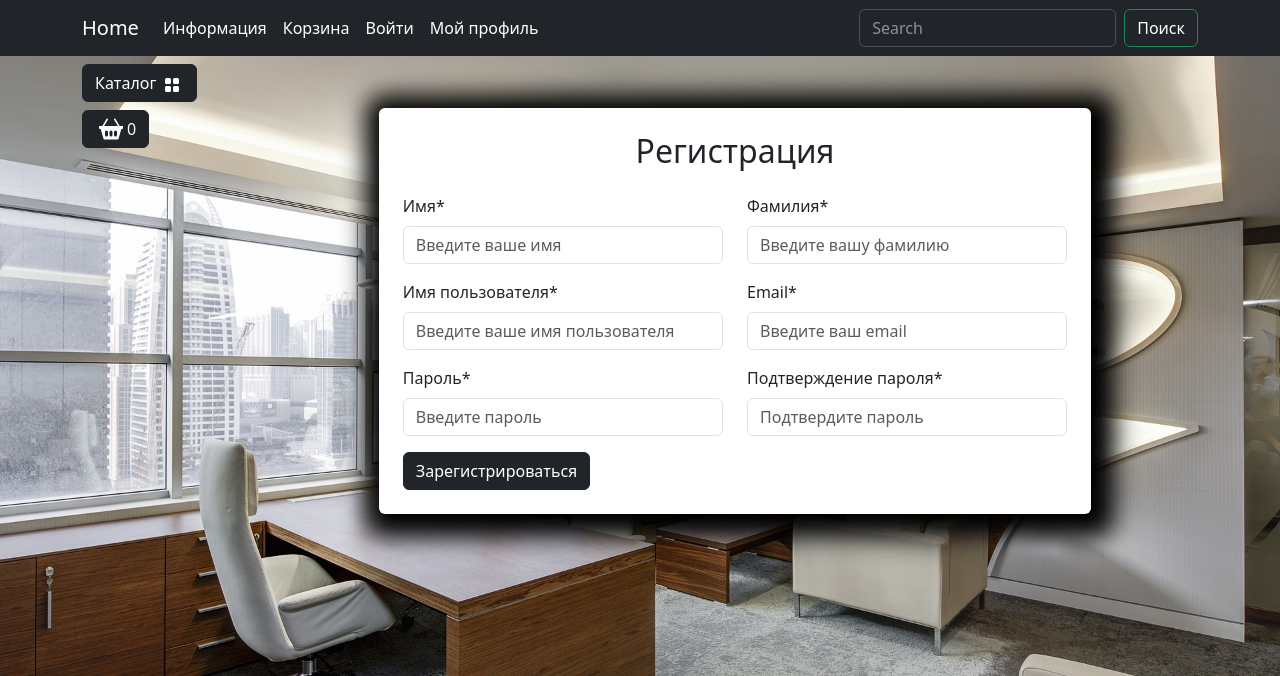
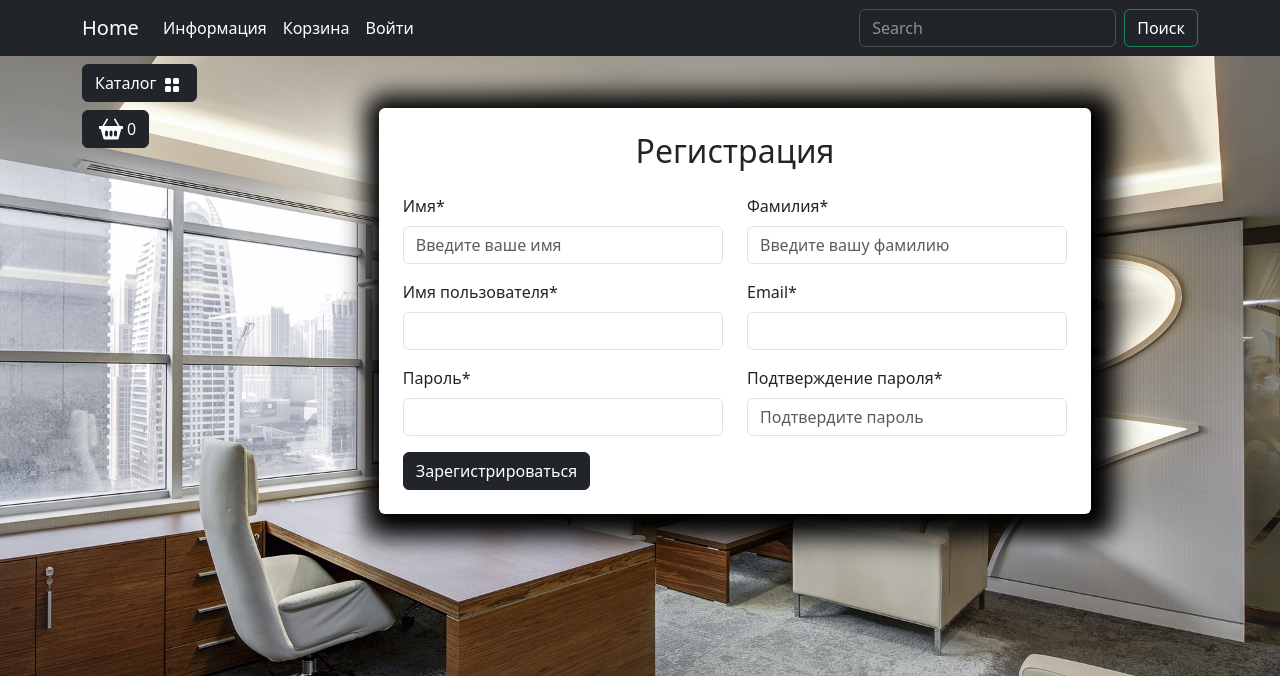
Before and after one commit to PSFED/WebShop, a Django app: page /user/registration/ in a window 1280 px wide. Shown: the top 676 px of the page. Run offline with Django 4.2, Linux system fonts and the light colour scheme; data comes from the database, SQL or seed files in the repository; some libraries are stand-ins or nearby versions.

Commit message:
Registration form and controller are ready

```diff
--- a/templates/base.html
+++ b/templates/base.html
@@ -47,9 +47,11 @@
                         <li class="nav-item">
                             <a class="nav-link  text-white" href="carts/cart.html">Корзина</a>
                         </li>
-                        <li class="nav-item">
-                            <a class="nav-link  text-white" href="{% url 'users:login' %}">Войти</a>
-                        </li>
+                        {% if not user.is_authenticated %}
+                            <li class="nav-item">
+                                <a class="nav-link  text-white" href="{% url 'users:login' %}">Войти</a>
+                            </li>
+                        {% else %}
                         <li class="nav-item dropdown ">
                             <a class="nav-link dropdown-toggle text-white" href="#" role="button"
                                 data-bs-toggle="dropdown" aria-expanded="false">
@@ -59,13 +61,16 @@
                                 <li><a class="dropdown-item  text-white" href="carts/cart.html">Корзина</a></li>
                                 <li><a class="dropdown-item  text-white" href="{% url 'users:profile' %}">Личный кабинет</a>
                                 </li>
+                                {% if user.is_admin or user.is_staff %}
                                 <li><a class="dropdown-item  text-white" href="{% url 'admin:index' %}">Админ панель</a></li>
+                                {% endif %}
                                 <li>
                                     <hr class="dropdown-divider">
                                 </li>
                                 <li><a class="dropdown-item  text-white" href="{% url 'users:logout' %}">Выйти</a></li>
                             </ul>
                         </li>
+                        {% endif %}
                     </ul>
                     <form action="{% url 'catalog:search' %}" method="GET" class="d-flex" role="search">
                         <input class="form-control me-2" name="q" type="search" placeholder="Search" aria-label="Search">
--- a/users/forms.py
+++ b/users/forms.py
@@ -1,5 +1,5 @@
 from django import forms
-from django.contrib.auth.forms import AuthenticationForm
+from django.contrib.auth.forms import AuthenticationForm, UserCreationForm
 from users.models import User
 
 
@@ -10,3 +10,23 @@
     class Meta:
         model = User
         fields = ["username", "password"]
+
+
+class UserRegistrationForm(UserCreationForm):
+    class Meta:
+        model = User
+        fields = (
+            "first_name",
+            "last_name",
+            "username",
+            "email",
+            "password1",
+            "password2",
+        )
+
+    first_name = forms.CharField()
+    last_name = forms.CharField()
+    username = forms.CharField()
+    email = forms.CharField()
+    password1 = forms.CharField()
+    password2 = forms.CharField()
--- a/users/templates/users/registration.html
+++ b/users/templates/users/registration.html
@@ -7,37 +7,74 @@
             <div class="row justify-content-center">
                 <div class="col-md-9 bg-white p-4 mb-5 mx-2 rounded custom-shadow">
                     <h2 class="text-center mb-4">Регистрация</h2>
-                    <form>
+                    <form action='{% url "user:registration" %}' method='POST'>
+                        {% csrf_token %}
                         <div class="row">
                             <div class="col-md-6 mb-3">
-                                <label for="firstName" class="form-label">Имя*</label>
-                                <input type="text" class="form-control" id="firstName"
+                                <label for="id_first_name" class="form-label">Имя*</label>
+                                <input type="text" class="form-control" id="id_first_name"
+                                    name='first_name'
+                                    value='{% if form.first_name.value %}{{ form.first_name.value }}{% endif %}'
                                     placeholder="Введите ваше имя" required>
+                                {% if form.first_name.errors%}
+                                    <div class="alert alert-danger alert-dismissible fade show">{{form.first_name.errors}}</div>
+                                {% endif %}
+
                             </div>
                             <div class="col-md-6 mb-3">
-                                <label for="lastName" class="form-label">Фамилия*</label>
-                                <input type="text" class="form-control" id="lastName"
-                                    placeholder="Введите вашу фамилию" required>
+                                <label for="id_last_name" class="form-label">Фамилия*</label>
+                                <input type="text" class="form-control" id="id_last_name"
+                                name='last_name'
+                                value='{% if form.last_name.value %}{{ form.last_name.value }}{% endif %}'
+                                placeholder="Введите вашу фамилию" required>
+                                {% if form.last_name.errors%}
+                                    <div class="alert alert-danger alert-dismissible fade show">{{form.last_name.errors}}</div>
+                                {% endif %}
+
                             </div>
                             <div class="col-md-6 mb-3">
-                                <label for="username" class="form-label">Имя пользователя*</label>
-                                <input type="text" class="form-control" id="username"
-                                    placeholder="Введите ваше имя пользователя" required>
+                                <label for="id_username" class="form-label">Имя пользователя*</label>
+                                <input type="text" class="form-control" id="id_username"
+                                    name='username'
+                                    value='{% if form.username.value %}{{ form.username.value }}{% endif %}'
+                                    laceholder="Введите ваше имя пользователя" required>
+                                {% if form.username.errors %}
+                                    <div class="alert alert-danger alert-dismissible fade show">{{ form.username.errors }}</div>
+                                {% endif %}
+
                             </div>
                             <div class="col-md-6 mb-3">
-                                <label for="email" class="form-label">Email*</label>
-                                <input type="email" class="form-control" id="email"
-                                    placeholder="Введите ваш email" required>
+                                <label for="id_email" class="form-label">Email*</label>
+                                <input type="email" class="form-control" id="id_email"
+                                    name='email'
+                                    value='{% if form.email.value %}{{ form.email.value }}{% endif %}'
+                                    laceholder="Введите ваш email" required>
+                                {% if form.email.errors %}
+                                    <div class="alert alert-danger alert-dismissible fade show">{{form.email.errors}}</div>
+                                {% endif %}
+
                             </div>
                             <div class="col-md-6 mb-3">
-                                <label for="password1" class="form-label">Пароль*</label>
-                                <input type="password" class="form-control" id="password1"
-                                    placeholder="Введите пароль" required>
+                                <label for="id_password1" class="form-label">Пароль*</label>
+                                <input type="password" class="form-control" id="id_password1"
+                                    name='password1'
+                                    value='{% if form.password1.value %}{{ form.password1.value }}{% endif %}'
+                                    laceholder="Введите пароль" required>
+                                {% if form.password1.errors%}
+                                    <div class="alert alert-danger alert-dismissible fade show">{{form.password1.errors}}</div>
+                                {% endif %}
+
                             </div>
                             <div class="col-md-6 mb-3">
-                                <label for="password2" class="form-label">Подтверждение пароля*</label>
-                                <input type="password" class="form-control" id="password2"
+                                <label for="id_password2" class="form-label">Подтверждение пароля*</label>
+                                <input type="password" class="form-control" id="id_password2"
+                                    name='password2'
+                                    value='{% if form.password2.value %}{{ form.password2.value }}{% endif %}'
                                     placeholder="Подтвердите пароль" required>
+                                {% if form.password2.errors%}
+                                    <div class="alert alert-danger alert-dismissible fade show">{{form.password2.errors}}</div>
+                                {% endif %}
+
                             </div>
                         </div>
                         <button type="submit"
--- a/users/views.py
+++ b/users/views.py
@@ -1,9 +1,9 @@
 from django.contrib import auth
 from django.http import HttpResponseRedirect
-from django.shortcuts import render
+from django.shortcuts import redirect, render
 from django.urls import reverse
 
-from users.forms import UserLoginForm
+from users.forms import UserLoginForm, UserRegistrationForm
 
 
 def login(request):
@@ -27,8 +27,19 @@
 
 
 def registration(request):
+    if request.method == "POST":
+        form = UserRegistrationForm(data=request.POST)
+        if form.is_valid():
+            form.save()
+            user = form.instance
+            auth.login(request, user)
+            return HttpResponseRedirect(reverse("main:index"))
+    else:
+        form = UserRegistrationForm()
+
     context = {
         "title": "Home -  Регистрация",
+        "form": form,
     }
     return render(request, "users/registration.html", context)
 
@@ -41,4 +52,5 @@
 
 
 def logout(request):
-    pass
+    auth.logout(request)
+    return redirect(reverse("main:index"))
```
